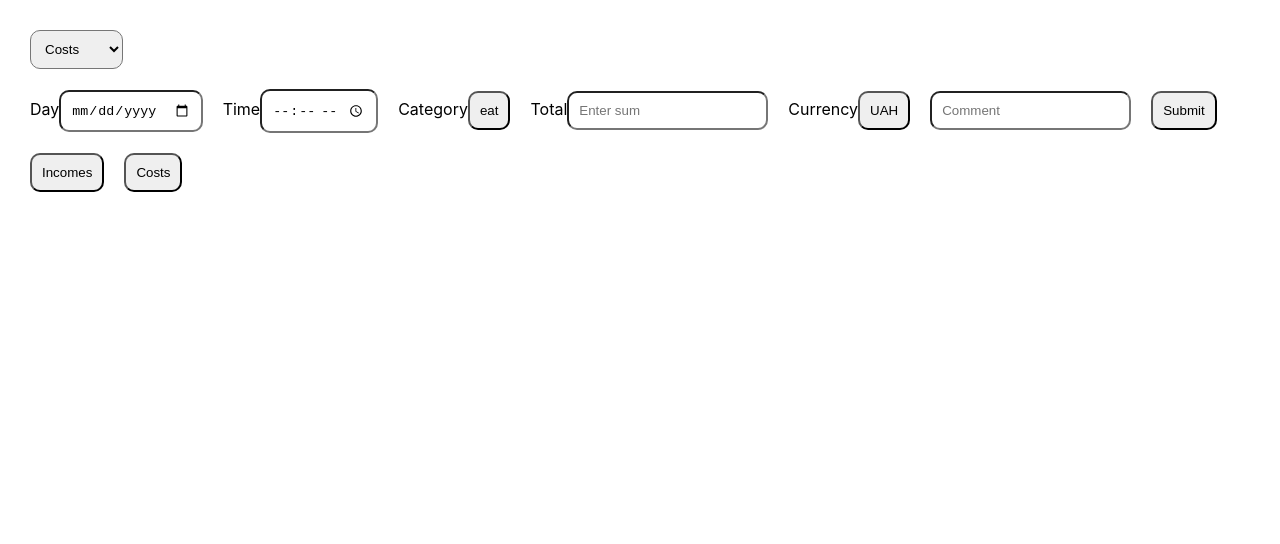
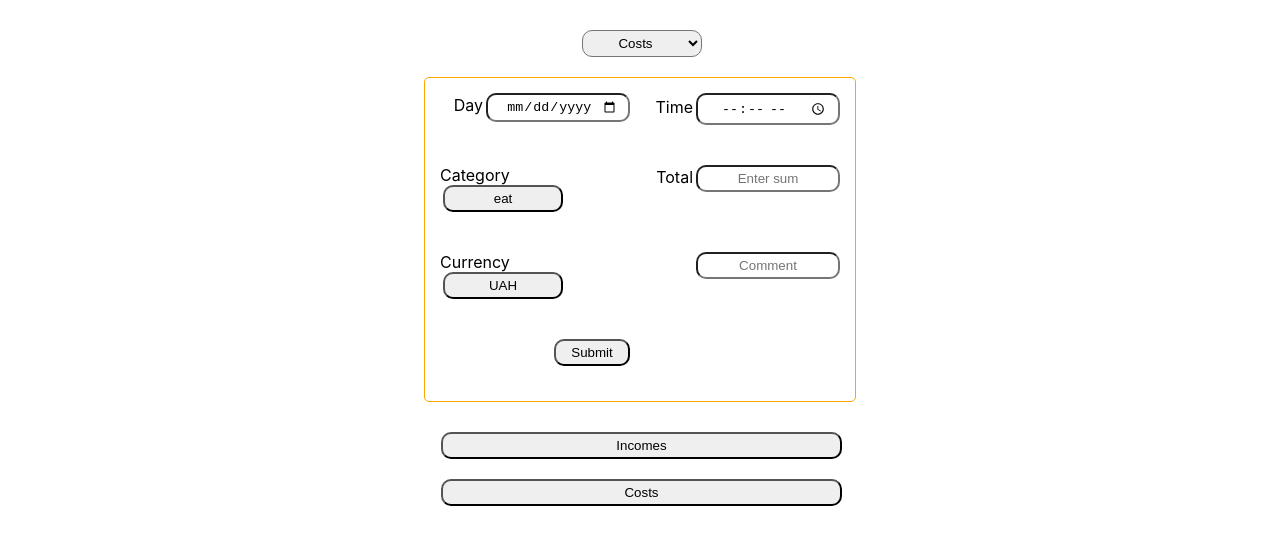
Before and after one commit to AnnaSobchenko/practicle_01_02_2022-react, a React (Create React App) app: page / in a window 1280 px wide. Shown: the top 544 px of the page. Built offline with nearby package versions, Linux system fonts and the light colour scheme; data requests are answered from the project's data file.

Commit message:
hooks add

```diff
--- a/db.json
+++ b/db.json
@@ -48,7 +48,19 @@
       "comment": "",
       "total": "",
       "transType": "costs",
-      "id": "J4-pJUe7a6njz8QuU3ZkJ"
+      "id": "Gc_deT0hzhR8IgEjok9D2"
+    }
+  ],
+  "incomes": [
+    {
+      "date": "2022-02-22",
+      "time": "",
+      "category": "eat",
+      "currency": "UAH",
+      "comment": "",
+      "total": "",
+      "transType": "incomes",
+      "id": "W4xYrPfdoJXTUM-Yup9dU"
     },
     {
       "date": "2022-02-22",
@@ -57,9 +69,18 @@
       "currency": "UAH",
       "comment": "",
       "total": "",
-      "transType": "costs",
-      "id": "6KjEtTvAuWAtHwD3h1g1W"
+      "transType": "incomes",
+      "id": "qPPz6hMwWyvxN6eA0C9lY"
+    },
+    {
+      "date": "2022-02-22",
+      "time": "",
+      "category": "eat",
+      "currency": "UAH",
+      "comment": "fghjkjhgfdfg",
+      "total": "123",
+      "transType": "incomes",
+      "id": "WU67XFU"
     }
-  ],
-  "incomes": []
+  ]
 }
--- /dev/null
+++ b/src/App.css
@@ -0,0 +1,40 @@
+.App {
+  display: flex;
+  flex-direction: column;
+  align-items: center;
+  margin: 0 auto;
+  padding: 30px 10px;
+}
+input,
+select,
+button {
+  padding: 4px 10px;
+  margin-bottom: 20px;
+  margin-left: 3px;
+  border-radius: 10px;
+  outline: none;
+  width: 120px;
+  text-align: center;
+}
+
+form {
+  width: 400px;
+  border: 1px solid orange;
+  border-radius: 5px;
+  padding: 15px;
+  display: grid;
+  gap: 20px;
+  grid-template-columns: repeat(2, 1fr);
+  justify-items: end;
+  margin-bottom: 30px;
+}
+
+button {
+  width: 40%;
+}
+.submit {
+  /* grid-row-start: 4;
+  grid-row-end: 5; */
+  grid-column-start: 1;
+  grid-column-end: 3;
+}
--- a/src/App.jsx
+++ b/src/App.jsx
@@ -1,79 +1,80 @@
-import { Component } from "react";
+import { Component, useEffect, useState } from "react";
 import { getTransactions, removeTransactionApi } from "./api";
+import "./App.css"
 import MainPage from "./components/MainPage/MainPage";
 import TransactionListPage from "./components/TransactionListPage/TransactionListPage";
 
-class App extends Component {
-  state = {
-    activePage: "main", //main||transactionList
-    costs: [],
-    incomes: [],
-    // transactions: [],
+const App = () => {
+  const [activePage, setActivePage] = useState("main");
+  const [costs, setCosts] = useState([]);
+  const [incomes, setIncomes] = useState([]);
+
+  const changePage = (activePage) => setActivePage(activePage);
+
+  const addTransaction = (newTrans) => {
+    const transType = newTrans.transType;
+    transType === "costs" && setCosts((prevCosts) => [...prevCosts, newTrans]);
+
+    transType === "incomes" &&
+      setIncomes((prevIncomes) => [...prevIncomes, newTrans]);
   };
 
-  changePage = (activePage) => this.setState({ activePage });
-
-  addTransaction = (newTrans) => {
-    const transType = newTrans.transType; //costs/incomes
-    this.setState((prevState) => ({
-      [transType]: [...prevState[transType], newTrans],
-    }));
+  const delTransaction = ({ id, transType }) => {
+    removeTransactionApi({ id, transType }).then((res) => {
+      transType === "costs" &&
+        setCosts((prevCosts) => prevCosts.filter((el) => el.id !== id));
+      transType === "incomes" &&
+        setIncomes((prevIncomes) => prevIncomes.filter((el) => el.id !== id));
+    });
   };
 
-  componentDidMount() {
-    getTransactions("costs")
-      .then((costs) => this.setState({ costs }))
+  useEffect(()=> {getTransactions("costs")
+      .then((costs) => setCosts( costs))
       .catch((err) => console.log(err));
     getTransactions("incomes")
-      .then((incomes) => this.setState({ incomes }))
-      .catch((err) => console.log(err));
-  }
+      .then((incomes) => setIncomes( incomes))
+      .catch((err) => console.log(err));},[]
+  )
 
-  delTransaction = ({ id, transType }) => {
-    removeTransactionApi({ id, transType }).then((res) =>
-      this.setState((prevState) => ({
-        [transType]: prevState[transType].filter((el) => el.id !== id),
-      }))
-    );
-  };
-
-  // componentDidUpdate(prevProps, prevState) {
-  //   if (prevState.transactions !== this.state.transactions) {
-  //     localStorage.setItem(
-  //       "transactions",
-  //       JSON.stringify(this.state.transactions)
-  //     );
-  //   }
+  // componentDidMount() {
+  //   getTransactions("costs")
+  //     .then((costs) => this.setState({ costs }))
+  //     .catch((err) => console.log(err));
+  //   getTransactions("incomes")
+  //     .then((incomes) => this.setState({ incomes }))
+  //     .catch((err) => console.log(err));
   // }
 
-  render() {
+  // delTransaction = ({ id, transType }) => {
+  //   removeTransactionApi({ id, transType }).then((res) =>
+  //     this.setState((prevState) => ({
+  //       [transType]: prevState[transType].filter((el) => el.id !== id),
+  //     }))
+  //   );
+  // };
   return (
-      <div>
-        {this.state.activePage === "main" && (
-          <MainPage
-            changePage={this.changePage}
-            addTransaction={this.addTransaction}
+    <div className="App">
+      {activePage === "main" && (
+        <MainPage changePage={changePage} addTransaction={addTransaction} />
+      )}
+      {activePage === "incomes" && (
+        <TransactionListPage
+          changePage={changePage}
+          transType={"incomes"}
+          transactions={incomes}
+          delTransaction={delTransaction}
         />
       )}
-        {this.state.activePage === "incomes" && (
+      {activePage === "costs" && (
         <TransactionListPage
-            changePage={this.changePage}
-            transType={"incomes"}
-            transactions={this.state.incomes}
-            delTransaction={this.delTransaction}
-          />
-        )}
-        {this.state.activePage === "costs" && (
-          <TransactionListPage
-            changePage={this.changePage}
+          changePage={changePage}
           transType={"costs"}
-            transactions={this.state.costs}
-            delTransaction={this.delTransaction}
+          transactions={costs}
+          delTransaction={delTransaction}
         />
       )}
     </div>
   );
-  }
-}
+};
 
 export default App;
--- a/src/components/TransactionForm/TransactionForm.jsx
+++ b/src/components/TransactionForm/TransactionForm.jsx
@@ -1,85 +1,79 @@
-import { nanoid } from "nanoid";
-import { Component } from "react";
-import {postTransaction} from "../../api";
+import {  useState } from "react";
+import { postTransaction } from "../../api";
 import CategoryList from "../CategoryList/CategoryList";
 
-class TransactionForm extends Component {
-  state = {
+const initialForm = {
   date: "2022-02-22",
   time: "",
   category: "eat",
   currency: "UAH",
   comment: "",
   total: "",
-    categoriesList: [
+};
+
+const initialCategoriesList = [
   { id: 1, title: "Eat" },
   { id: 2, title: "Drink" },
-    ],
-    transType: "costs",
+];
+
+const TransactionForm = ({
+  isOpenCategories,
+  togleCategoryList,
+  addTransaction,
+}) => {
+  const [form, setForm] = useState(initialForm);
+  const [categoriesList, setCategoriesList] = useState(initialCategoriesList);
+  const [transType, setTransType] = useState("costs");
+
+  const handleChangeForm = (e) => {
+    const { name, value } = e.target;
+    setForm((prev) => ({ ...prev, [name]: value }));
   };
 
-  handleChange = (e) => {
-    const { name, value } = e.target;
-    this.setState({ [name]: value });
+  const handleChangeTransType = (e) => {
+    const {value } = e.target;
+    setTransType(value);
   };
 
-  addCategory = (newCategory) => {
-    this.setState((prevState) => ({
-      categoriesList: [...prevState.categoriesList, newCategory],
-    }));
-  };
-  handleSubmitTrans = (e) => {
-    e.preventDefault();
-    const { categoriesList, ...transaction } = this.state;
-    transaction.id = nanoid();
-    postTransaction({ transType:transaction.transType, transaction }).then((data) =>
-      this.props.addTransaction(data)
-    );
-    this.reset();
+  const addCategory = (newCategory) => {
+    setCategoriesList((prevCategoryList) => [...prevCategoryList, newCategory]);
   };
 
-  reset = () => {
-    const resetedState = Object.keys(this.state).reduce((acc, el) => {
-      if (el === "categoriesList") return acc;
-      if (el === "category") {
-        acc[el] = "Eat";
-        return acc;
-      }
-      if (el === "date") {
-        acc[el] = "2022-02-22";
-        return acc;
-      }
-      acc[el] = "";
-      return acc;
-    }, {});
-    this.setState(resetedState);
+  const handleSubmitTrans = (e) => {
+    e.preventDefault();
+    postTransaction({ transType, transaction: { ...form, transType } }).then(
+      (data) => addTransaction(data)
+    );
+    setForm(initialForm);
   };
 
-  setCategory = (newCategory) => {
-    this.setState({ category: newCategory });
-    this.props.togleCategoryList();
+  const setCategory = (newCategory) => {
+    setForm((prevForm) => ({ ...prevForm, category: newCategory }));
+    togleCategoryList();
   };
 
-  render() {
-    const { data, time, category, total, currency, comment, categoriesList } =
-      this.state;
-    const { isOpenCategories, togleCategoryList } = this.props;
+  const { data, time, category, total, currency, comment } = form;
+
   return (
     <>
       {!isOpenCategories ? (
         <>
-            <select name="transType" onChange={this.handleChange} value={this.state.transType}>
+          <select
+            name="transType"
+            onChange={handleChangeTransType}
+            value={transType}
+          >
             <option value="incomes">Incomes</option>
             <option value="costs">Costs</option>
           </select>
-            <form onSubmit={this.handleSubmitTrans}>
+          <form onSubmit={handleSubmitTrans}>
             <label>
               Day
               <input
                 name="date"
                 type="date"
                 value={data}
-                  onChange={this.handleChange}
+                onChange={handleChangeForm}
               />
             </label>
 
@@ -89,7 +83,7 @@ class TransactionForm extends Component {
                 name="time"
                 type="time"
                 value={time}
-                  onChange={this.handleChange}
+                onChange={handleChangeForm}
               />
             </label>
 
@@ -110,7 +104,7 @@ class TransactionForm extends Component {
                 type="text"
                 placeholder="Enter sum"
                 value={total}
-                  onChange={this.handleChange}
+                onChange={handleChangeForm}
               />
             </label>
 
@@ -130,22 +124,21 @@ class TransactionForm extends Component {
                 type="text"
                 placeholder="Comment"
                 value={comment}
-                  onChange={this.handleChange}
+                onChange={handleChangeForm}
               />
             </label>
-              <button type="submit">Submit</button>
+            <button className="Submit" type="submit">Submit</button>
           </form>
         </>
       ) : (
         <CategoryList
           categoriesList={categoriesList}
-            addCategory={this.addCategory}
+          addCategory={addCategory}
           togleCategoryList={togleCategoryList}
-            setCategory={this.setCategory}
+          setCategory={setCategory}
         />
       )}
     </>
   );
-  }
-}
+};
 export default TransactionForm;
--- a/src/index.css
+++ b/src/index.css
@@ -1,22 +1,15 @@
 body {
-  margin: 0;
   font-family: -apple-system, BlinkMacSystemFont, 'Segoe UI', 'Roboto', 'Oxygen',
     'Ubuntu', 'Cantarell', 'Fira Sans', 'Droid Sans', 'Helvetica Neue',
     sans-serif;
   -webkit-font-smoothing: antialiased;
   -moz-osx-font-smoothing: grayscale;
-  padding: 30px;
+  width: 80%;
+  padding: 0 10px;
+  margin: 0 auto;
 }
 
 code {
   font-family: source-code-pro, Menlo, Monaco, Consolas, 'Courier New',
     monospace;
 }
-
-input, select, button{
-  padding: 10px;
-  margin-right: 20px;
-  margin-bottom: 20px;
-  border-radius: 10px;
-  outline: none;
-}
```
Lines whose indentation alone changed are shown as unchanged.
